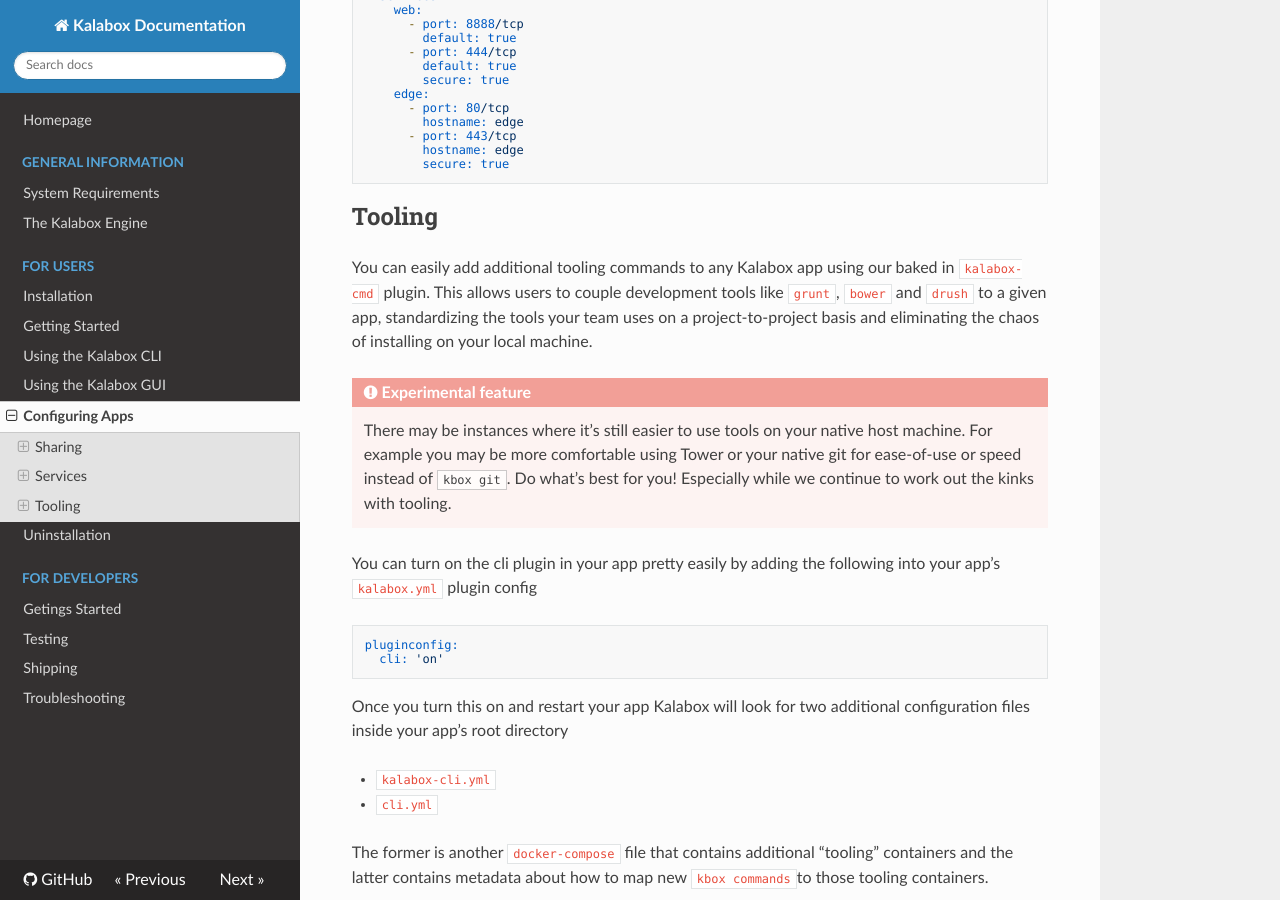
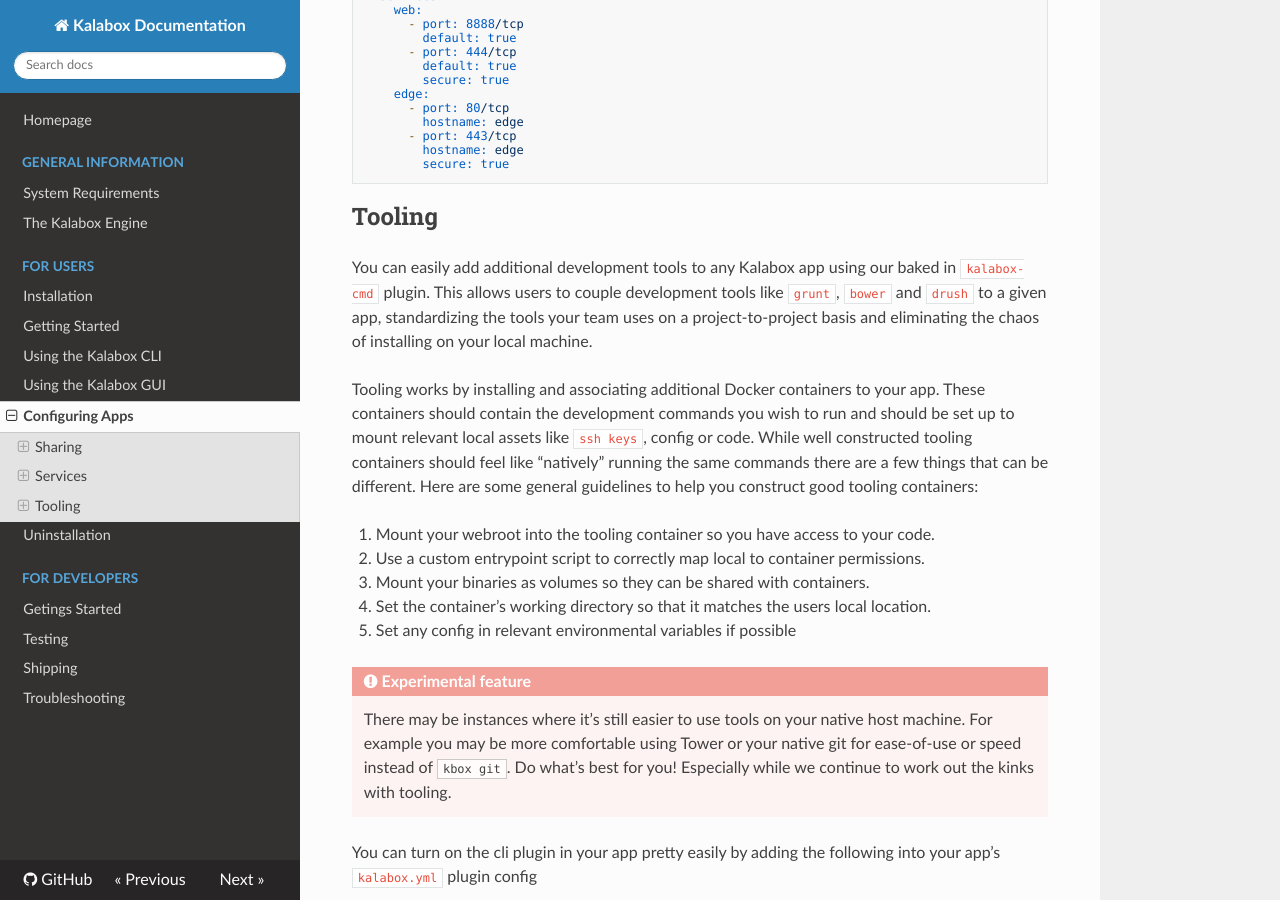
Before and after one commit to kalabox/kalabox, an MkDocs documentation site: the page built from docs/users/config.md, in a window 1280 px wide and 900 px high, scrolled down 3565 px. Built offline with MkDocs 1.6.1, drawn with Linux system fonts in a browser that asks for light colours; nearby versions of some CDN libraries; old or Windows-style settings are respelled for this version of MkDocs.

Commit message:
#1336: Add more info about how tooling works

```diff
--- a/docs/users/config.md
+++ b/docs/users/config.md
@@ -135,7 +135,15 @@ pluginconfig:
 Tooling
 -------
 
-You can easily add additional tooling commands to any Kalabox app using our baked in `kalabox-cmd` plugin. This allows users to couple development tools like `grunt`, `bower` and `drush` to a given app, standardizing the tools your team uses on a project-to-project basis and eliminating the chaos of installing on your local machine.
+You can easily add additional development tools to any Kalabox app using our baked in `kalabox-cmd` plugin. This allows users to couple development tools like `grunt`, `bower` and `drush` to a given app, standardizing the tools your team uses on a project-to-project basis and eliminating the chaos of installing on your local machine.
+
+Tooling works by installing and associating additional Docker containers to your app. These containers should contain the development commands you wish to run and should be set up to mount relevant local assets like `ssh keys`, config or code. While well constructed tooling containers should feel like "natively" running the same commands there are a few things that can be different. Here are some general guidelines to help you construct good tooling containers:
+
+  1. Mount your webroot into the tooling container so you have access to your code.
+  2. Use a custom entrypoint script to correctly map local to container permissions.
+  3. Mount your binaries as volumes so they can be shared with containers.
+  4. Set the container's working directory so that it matches the users local location.
+  5. Set any config in relevant environmental variables if possible
 
 !!! danger "Experimental feature"
     There may be instances where it's still easier to use tools on your native host machine. For example you may be more comfortable using Tower or your native git for ease-of-use or speed instead of `kbox git`. Do what's best for you! Especially while we continue to work out the kinks with tooling.
```
